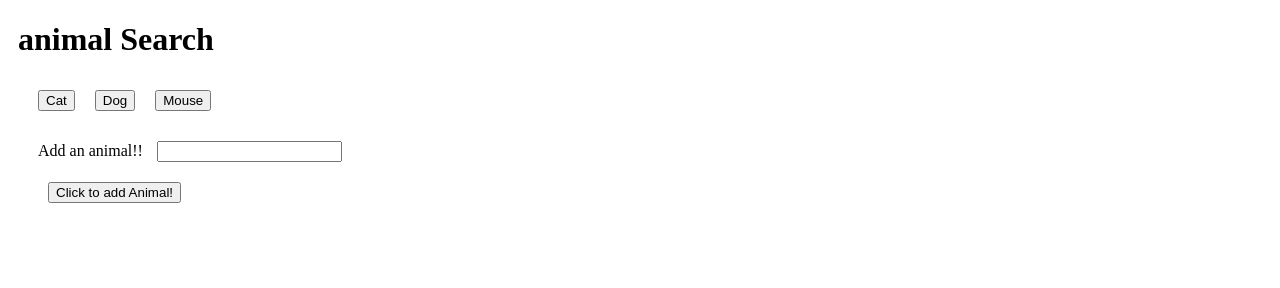
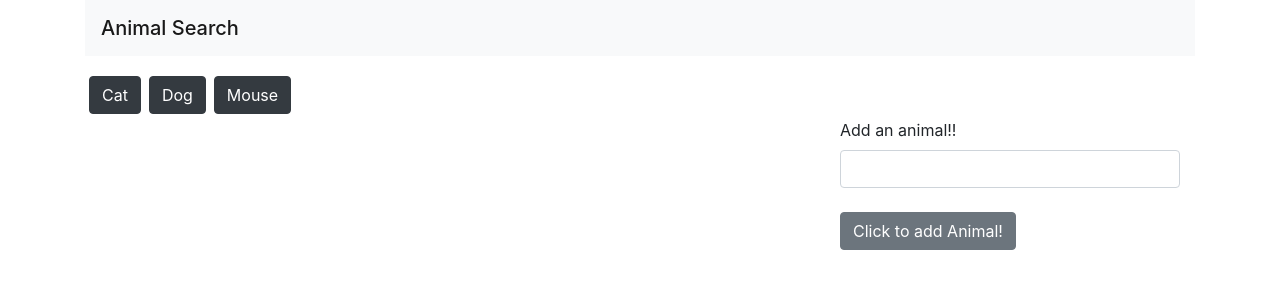
Before and after one commit to Garciat427/GifiphyApi, a plain HTML site: page index.html in a window 1280 px wide. Drawn offline with nearby package versions, Linux system fonts and the light colour scheme.

Commit message:
Added Styling to site

```diff
--- a/assets/Javascript/script.js
+++ b/assets/Javascript/script.js
@@ -5,10 +5,8 @@ var animals = ["Cat", "Dog", "Mouse"];
 function displayAnimal() {
 
   var animal = $(this).attr("data-name");
-  var queryURL = "https://api.giphy.com/v1/gifs/search?q=" +
-        animal + "&api_key=BkaUZZWcFij6J7AoQj3WtPb1R2p9O6V9&limit=10";
+  var queryURL = "https://api.giphy.com/v1/gifs/search?q=" + animal + "&api_key=BkaUZZWcFij6J7AoQj3WtPb1R2p9O6V9&limit=10";
 
-  // Creating an AJAX call for the specific movie button being clicked
   $.ajax({
     url: queryURL,
     method: "GET"
@@ -19,7 +17,7 @@ function displayAnimal() {
 
     for (var i = 0; i < results.length; i++) {
 
-        var animalDiv = $("<div>");
+        var animalDiv = $("<div>").addClass("limitWidth");
         var p = $("<p>").text("Rating: " + results[i].rating);
         var animalImage = $("<img>");
         animalImage.attr("src", results[i].images.fixed_height.url);
@@ -28,7 +26,7 @@ function displayAnimal() {
         $("#animals-view").prepend(animalDiv);
 
     }
-});
+  });
 }
 
 function renderButtons() {
@@ -36,8 +34,9 @@ function renderButtons() {
   for (var i = 0; i < animals.length; i++) {
 
     var a = $("<button>");
-    a.addClass("animal-btn");
+    a.addClass("animal-btn btn btn-dark m-1");
     a.attr("data-name", animals[i]);
+    a.attr("type", "button");
     a.text(animals[i]);
     $("#buttons-view").append(a);
   }
--- /dev/null
+++ b/assets/css/style.css
@@ -0,0 +1,3 @@
+.limitWidth{
+    display: inline;
+}
--- a/index.html
+++ b/index.html
@@ -3,45 +3,47 @@
 
 <head>
   <meta charset="utf-8">
+  <meta name="viewport" content="width=device-width, initial-scale=1, shrink-to-fit=no">
+  <link rel="stylesheet" href="https://stackpath.bootstrapcdn.com/bootstrap/4.3.1/css/bootstrap.min.css" integrity="sha384-ggOyR0iXCbMQv3Xipma34MD+dH/1fQ784/j6cY/iJTQUOhcWr7x9JvoRxT2MZw1T" crossorigin="anonymous">
+    <link rel="stylesheet" href="assets/css/style.css">
   <title>Favorite Animals</title>
-  <style type="text/css">
-    button,
-    div,
-    form,
-    input {
-      margin: 10px;
-    }
-  </style>
 </head>
-
 <body>
+    <!-- Navbar -->
+    <div class="container mb-3">
+        <nav class="navbar navbar-light bg-light">
+            <span class="navbar-brand mb-0 h1">Animal Search</span>
+        </nav>
+    </div>
 
     <div class="container">
-    <h1>animal Search</h1>
-
-    <!-- Rendered Buttons will get Dumped Here  -->
-    <div id="buttons-view"></div>
-
         <div class="row">
-      <div class="col-lg-8">
-          <div id="animals-view"></div></div>
+            <div class="col-md-12">
+                <div id="buttons-view"></div><!-- Rendered Buttons will get Dumped Here  -->
             </div>
-      <div class="col-lg-4">
+        </div>
+        <!-- Below Buttons  -->
+        <div class="container">
+            <div class="row">
+                <div class="col-md-8">
+                    <div id="animals-view"></div><!-- Animal Gifs will get placed here  -->
+                </div>
+                <div class="col-md-4">
                     <form id="animal-form">
+                        <div class="form-group">
                             <label for="animal-input">Add an animal!!</label>
-          <input type="text" id="animal-input">
+                            <input type="text" class="form-control" id="animal-input">
                             <br>
-
-          <input id="add-animal" type="submit" value="Click to add Animal!">
+                            <button id="add-animal" type="submit" class="btn btn-secondary mb-2">Click to add Animal!</button>
+                        </div>
                     </form>
                 </div>
             </div>
-
+        </div>
 
     <script src="https://cdnjs.cloudflare.com/ajax/libs/jquery/3.2.1/jquery.min.js"></script>
     <script type="text/javascript" src="assets/Javascript/script.js"></script>
     </script>
-  </div>
 </body>
 
 </html>
```
Lines whose indentation alone changed are shown as unchanged.
